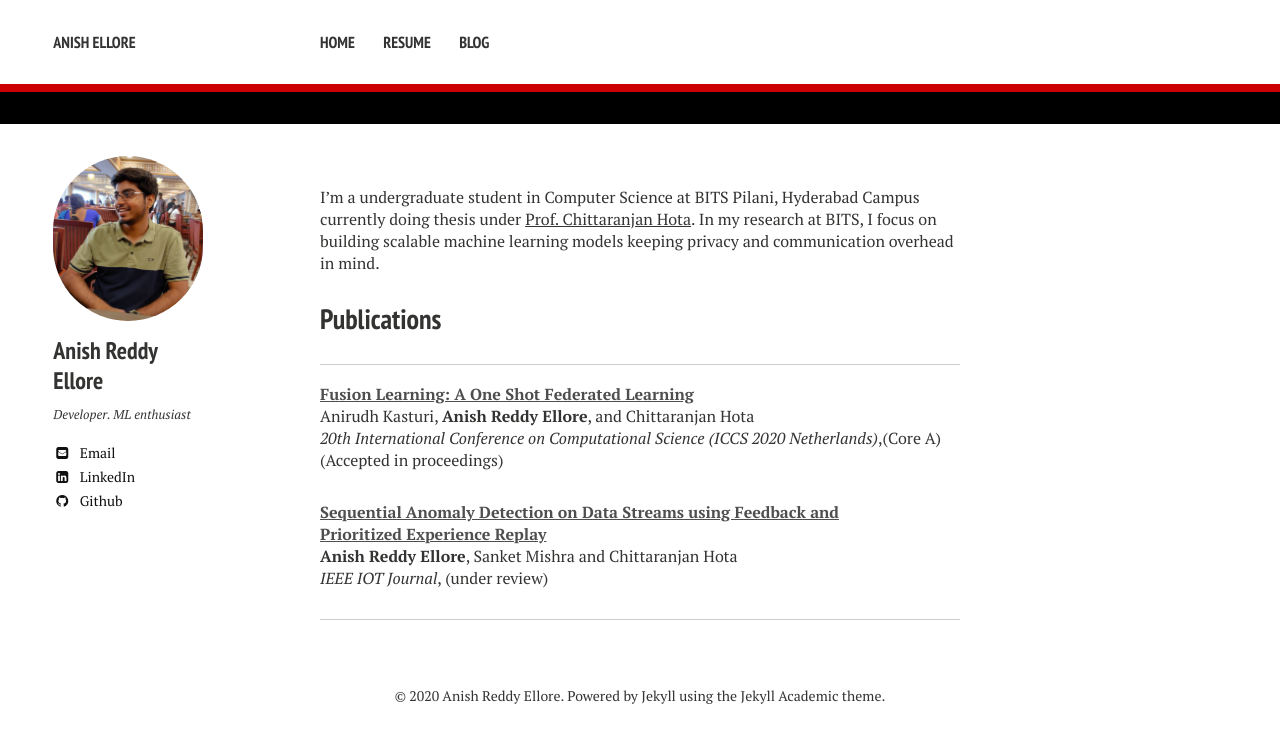
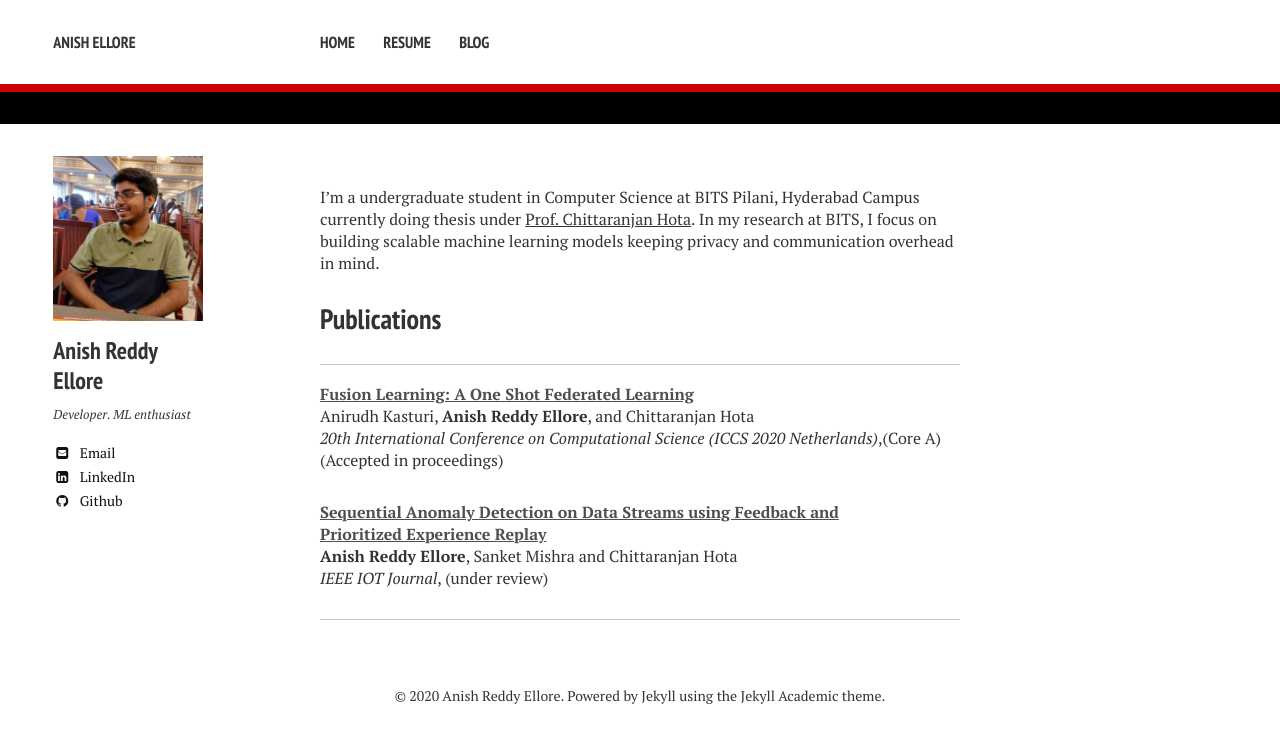
Before and after one commit to AnishEllore/anishellore.github.io, a Jekyll site: the page built from index.md, in a window 1280 px wide. Shown: the top 743 px of the page. Built offline with Jekyll 4.4.1, drawn with Linux system fonts in a browser that asks for light colours; nearby versions of some CDN libraries.

Commit message:
updated profile pic

```diff
--- a/_config.yml
+++ b/_config.yml
@@ -72,5 +72,3 @@ kramdown:
 
 include: [".htaccess"]
 exclude: ["lib", "config.rb", "Capfile", "config", "log", "Rakefile", "Rakefile.rb", "tmp", "less", "*.sublime-project", "*.sublime-workspace", "test", "spec", "Gruntfile.js", "package.json", "node_modules", "Gemfile", "Gemfile.lock", "LICENSE", "README.md"]
-
-theme: jekyll-theme-leap-day
--- a/_sass/page.scss
+++ b/_sass/page.scss
@@ -380,7 +380,7 @@ $button-size: 1.5rem;
 	display: none;
 	.bio-photo {
 		max-width: 110px;
-		@include rounded(150px);
+		// @include rounded(150px);
 	}
 	@media #{$small} {
 		display: block;
@@ -429,7 +429,7 @@ $button-size: 1.5rem;
 		padding-left: 20px;
 		margin-right: 25px;
 		max-width: 100px;
-		clip-path: circle(50px at 50px 50px);
+		// clip-path: circle(50px at 50px 50px);
 		//@include rounded(150px);
 	}
 	.author-social {
```
